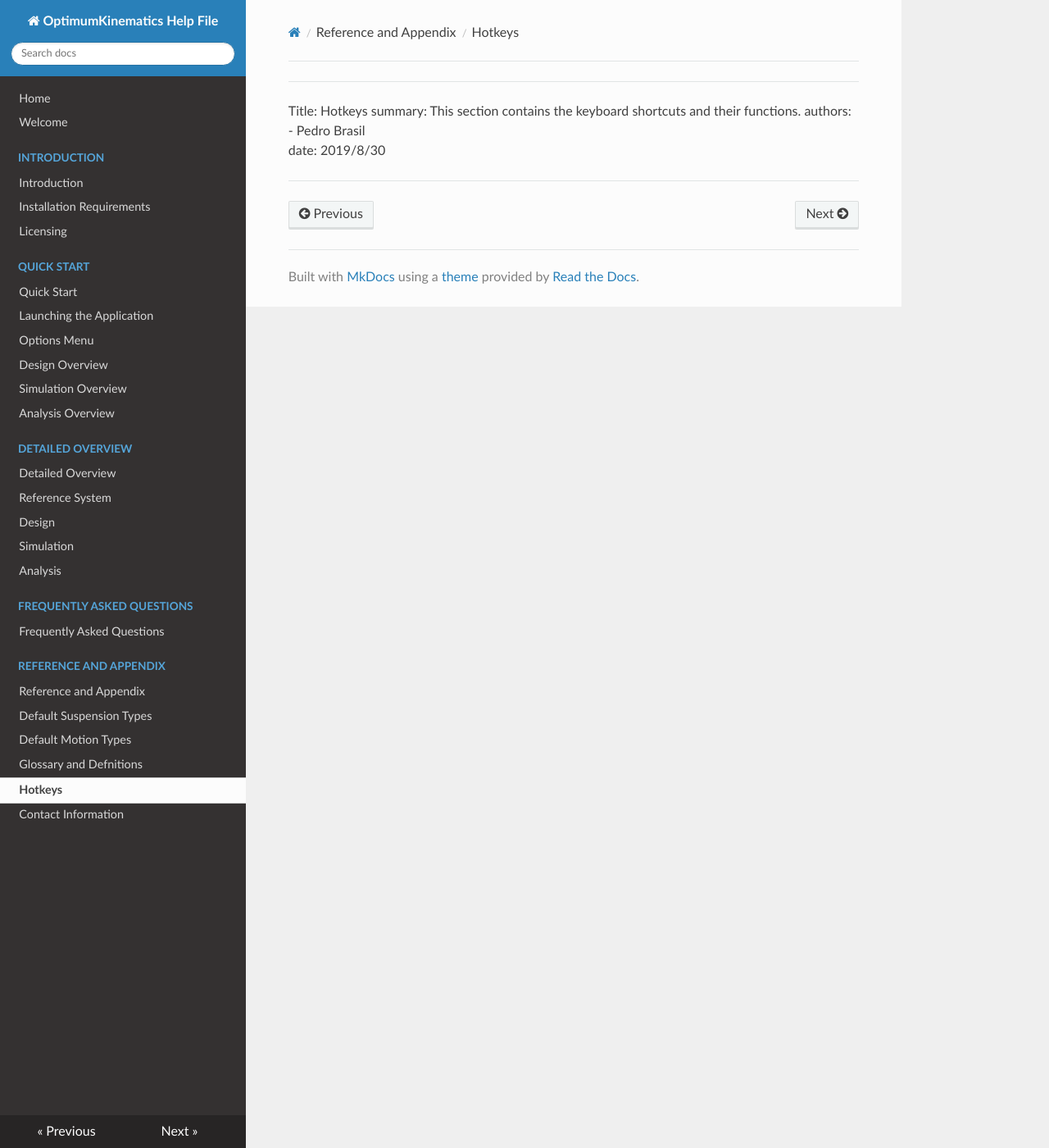
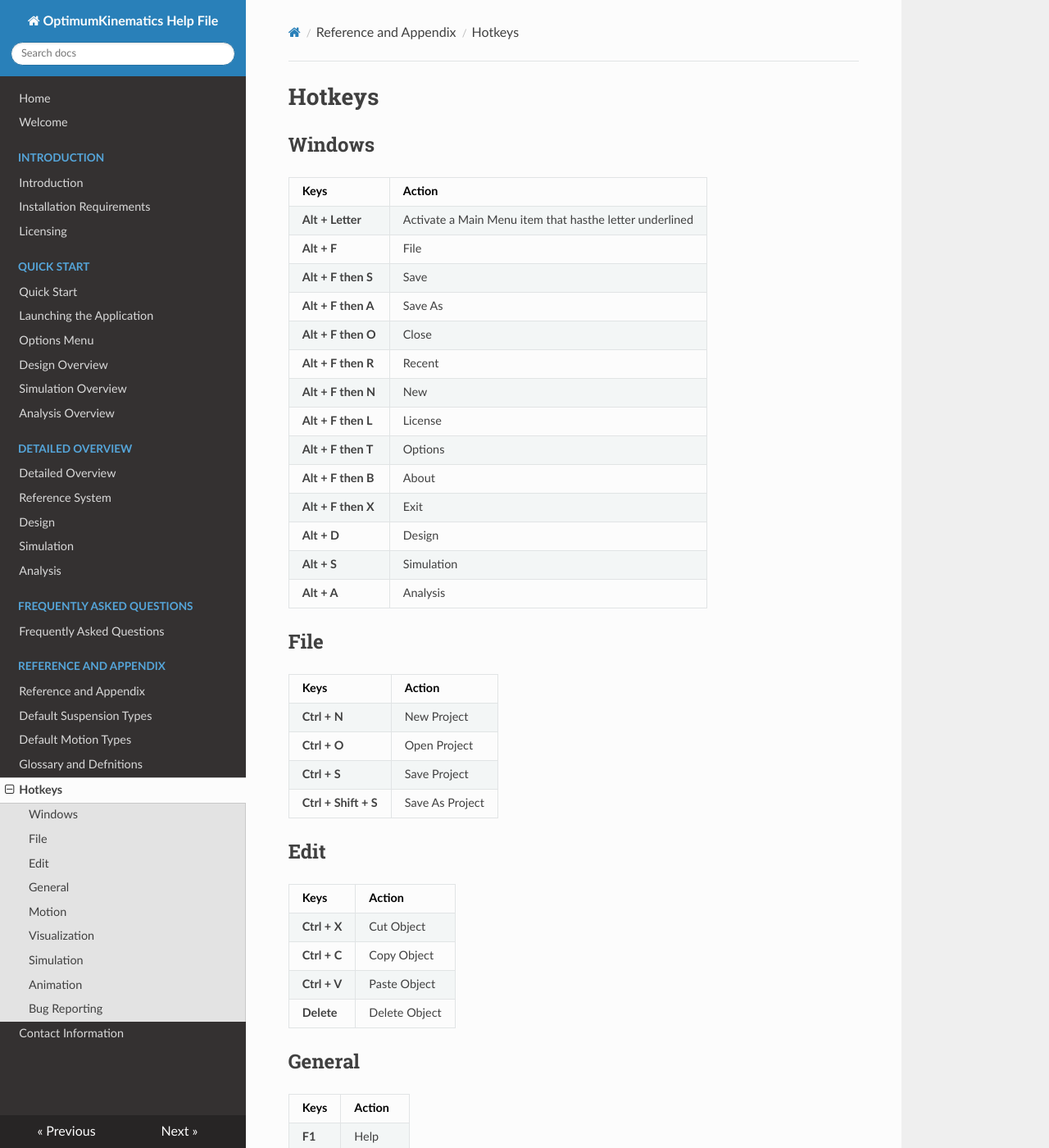
Before and after one commit to paulohy/OptimumKinematics-Help, an MkDocs documentation site: the page built from docs/5_Reference_And_Appendix/D_Hotkeys.md, in a window 1280 px wide and 1400 px high. Shown: the whole window at 82% size. Built offline with MkDocs 1.6.1, drawn with Linux system fonts in a browser that asks for light colours; nearby versions of some CDN libraries; some of the changed text lies outside the part shown.

Commit message:
Added the Hotkeys section content

```diff
--- a/docs/5_Reference_And_Appendix/D_Hotkeys.md
+++ b/docs/5_Reference_And_Appendix/D_Hotkeys.md
@@ -5,3 +5,84 @@ authors:
     - Pedro Brasil
 date: 2019/8/30
 ---
+
+# Hotkeys
+
+## Windows
+
+|Keys|Action|
+|:---|:---|
+|__Alt + Letter__| Activate a Main Menu item that hasthe letter underlined |
+|__Alt + F__| File |
+|__Alt + F then S__| Save |
+|__Alt + F then A__| Save As |
+|__Alt + F then O__| Close |
+|__Alt + F then R__| Recent |
+|__Alt + F then N__| New |
+|__Alt + F then L__| License |
+|__Alt + F then T__| Options |
+|__Alt + F then B__| About |
+|__Alt + F then X__| Exit |
+|__Alt + D__| Design |
+|__Alt + S__| Simulation |
+|__Alt + A__| Analysis |
+
+## File
+
+|Keys|Action|
+|:---|:---|
+|__Ctrl + N__| New Project |
+|__Ctrl + O__| Open Project |
+|__Ctrl + S__| Save Project |
+|__Ctrl + Shift + S__| Save As Project |
+
+## Edit
+
+|Keys|Action|
+|:---|:---|
+|__Ctrl + X__| Cut Object |
+|__Ctrl + C__| Copy Object |
+|__Ctrl + V__| Paste Object |
+|__Delete__| Delete Object |
+
+## General
+
+|Keys|Action|
+|:---|:---|
+|__F1__|Help|
+|__F9__|Options|
+
+## Motion
+
+|__Mouse Left-Click__|Add Points|
+|__Mouse Right-Click__|Remove Points|
+|__Ctrl + Mouse Left-Click__|Modify Points|
+
+## Visualization
+
+|Keys|Action|
+|:---|:---|
+|__Mouse Left-Click__| Rotation |
+|__Mouse Right-Click__| Pan |
+|__Mouse Wheel__| Zoom |
+
+## Simulation
+
+|Keys|Action|
+|:---|:---|
+|__F4__|Launch|
+
+## Animation
+
+|Keys|Action|
+|:---|:---|
+|__F5__|Play/Pause|
+|__F6__|Stop|
+|__F7__|Move Backward|
+|__F8__|Move Forward|
+
+## Bug Reporting
+
+|Keys|Action|
+|:---|:---|
+|__F2__|Online Form|
```
